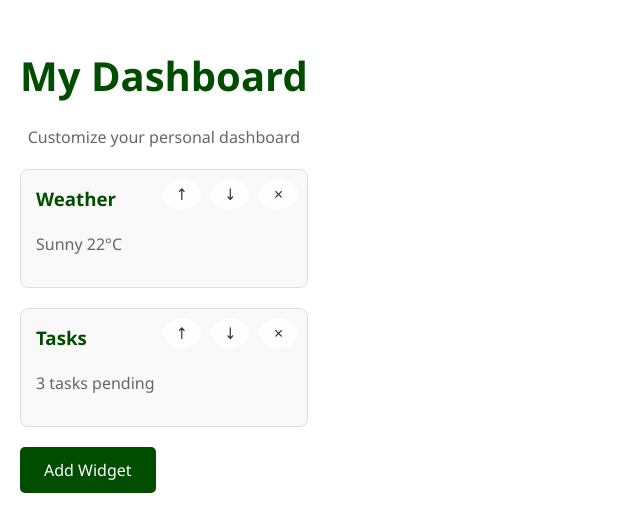
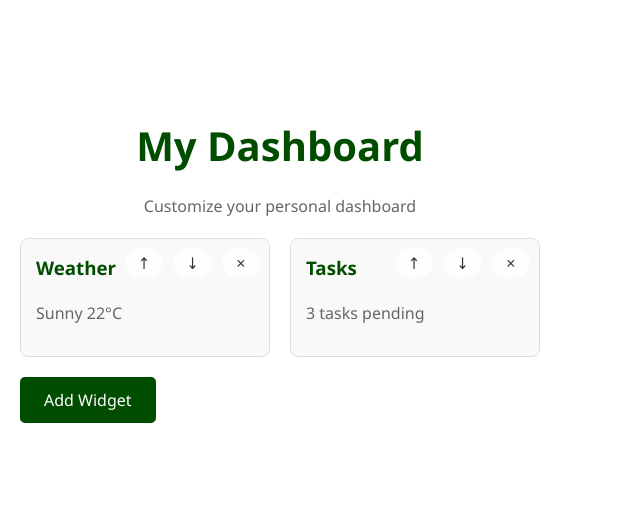
Before and after one commit to mariajosematar/my-dashboard, a React (Vite) app: page / in a window 1280 px wide. Shown: the part 140-672 px from the top of the page, without its empty margins (0-640 px from the left). Built offline with nearby package versions, Linux system fonts and the light colour scheme.

Commit message:
more style

```diff
--- a/src/components/Dashboard.css
+++ b/src/components/Dashboard.css
@@ -23,19 +23,23 @@
   color: #666666;
 }
 
-/* Widget container with grid layout */
+/* Widget container with flex layout */
 .widget-container {
-  display: grid;
-  grid-template-columns: repeat(auto-fill, minmax(250px, 1fr));
+  display: flex;
+  flex-wrap: wrap;
   gap: 20px;
+  justify-content: center; /* Center widgets horizontally */
 }
 
 /* Styling for each widget container */
 .widget-wrapper {
+  display: flex;
+  flex-direction: column;
   position: relative;
   border-radius: 8px;
   overflow: hidden; /* Ensure shadows and rounded corners are not cut off */
   transition: transform 0.3s ease; /* Smooth transition for animations */
+  width: 250px; /* Set fixed width for consistent layout */
 }
 
 /* Hover effect for widgets */
```
Also changed, not shown: src/components/Widget.css (line endings or trailing spaces).
